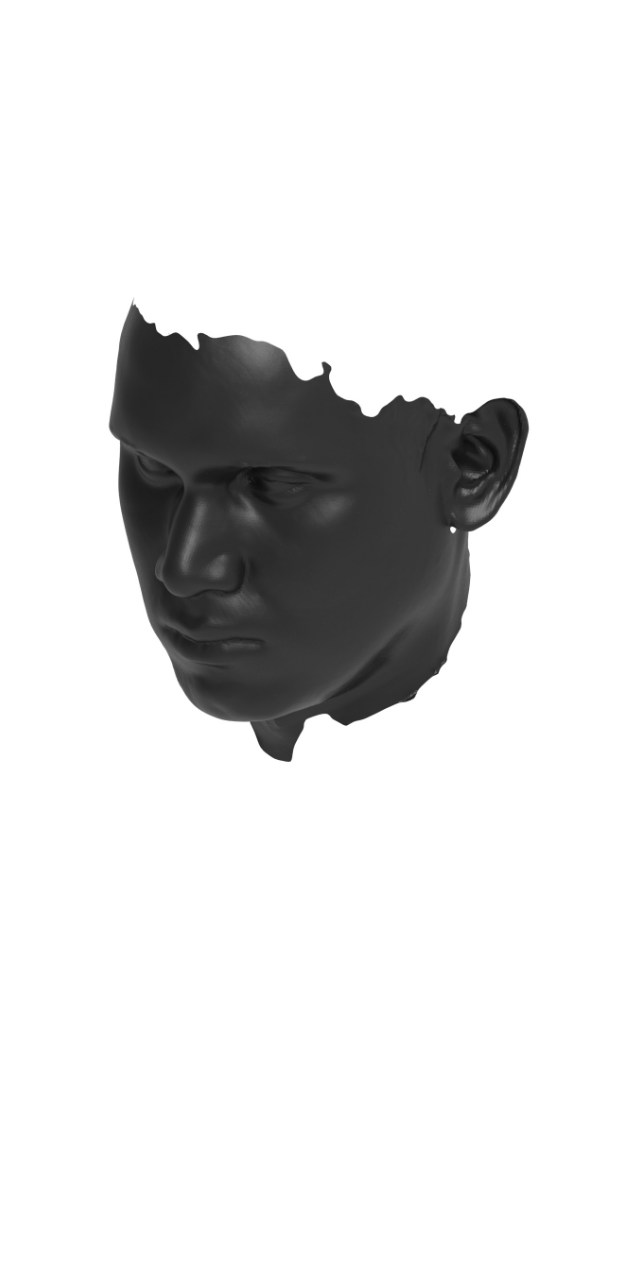
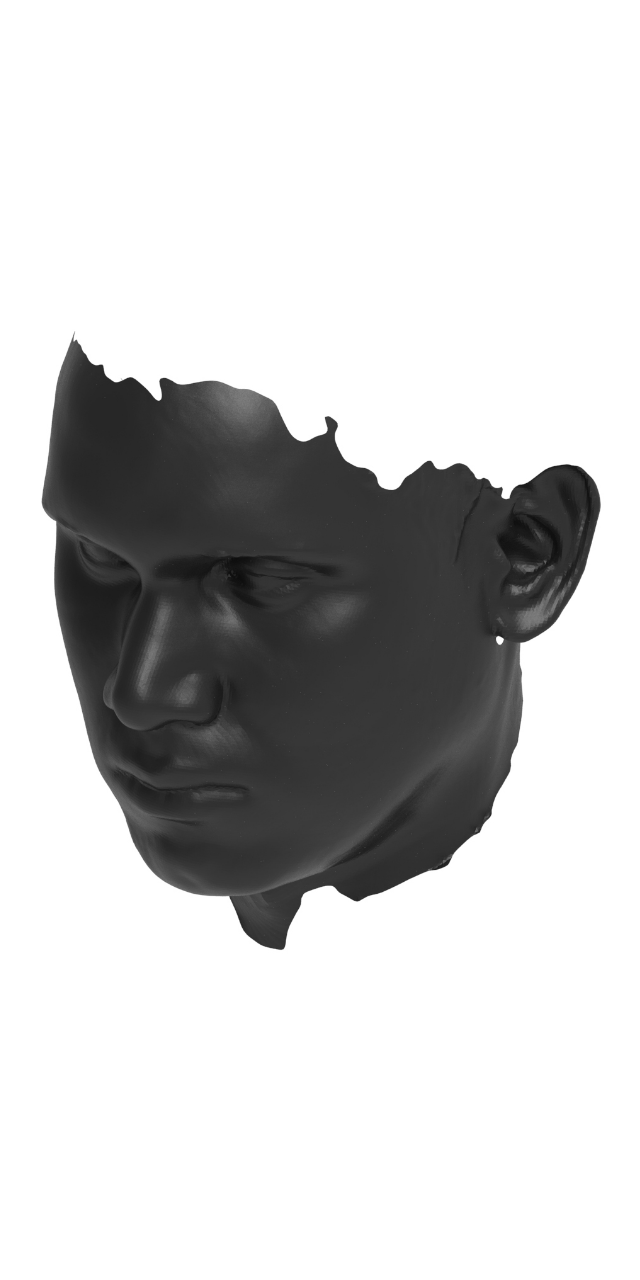
Before and after one commit to jeromearul/jeromearul.github.io, a Jekyll site: the page underconstruction.html, which Jekyll copies as it is, in a window 1280 px wide. Shown: the whole page, without its empty margins (328-968 px from the left). Built offline with Jekyll 4.4.1, drawn with Linux system fonts in a browser that asks for light colours; before the commit the page ends 1059 px from its top, so only the background shows below that.

Commit message:
no width

```diff
--- a/underconstruction.html
+++ b/underconstruction.html
@@ -15,7 +15,6 @@
   display: block;
   margin-left: auto;
   margin-right: auto;
-  width: 75%;
 }
 
 .containerin {
```
